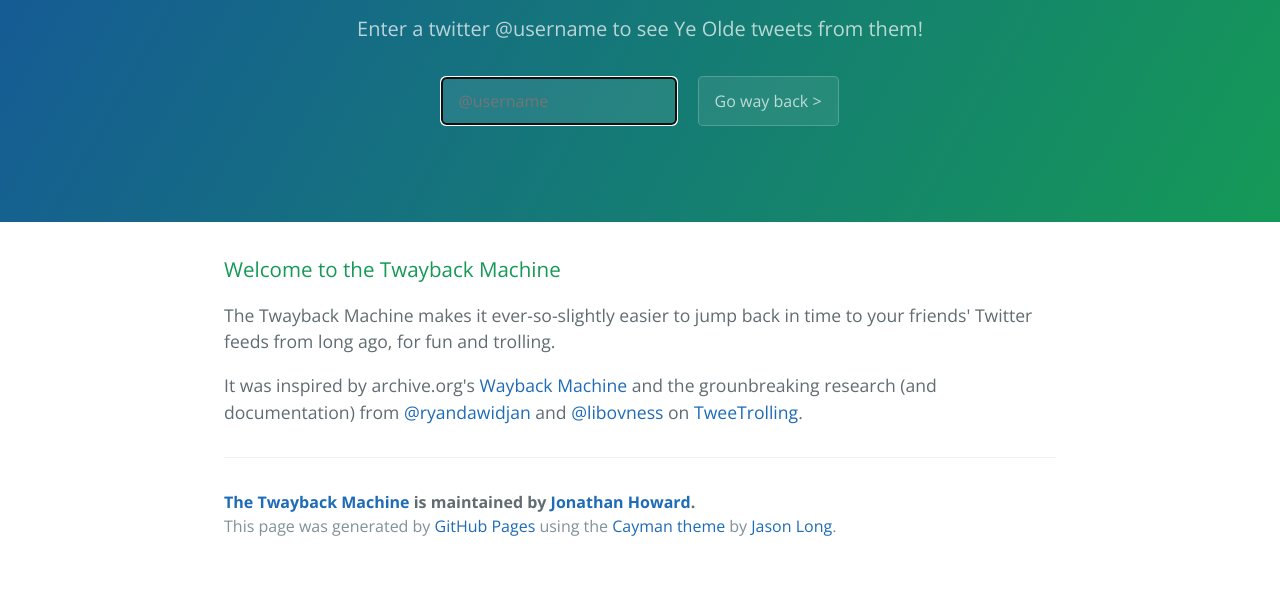
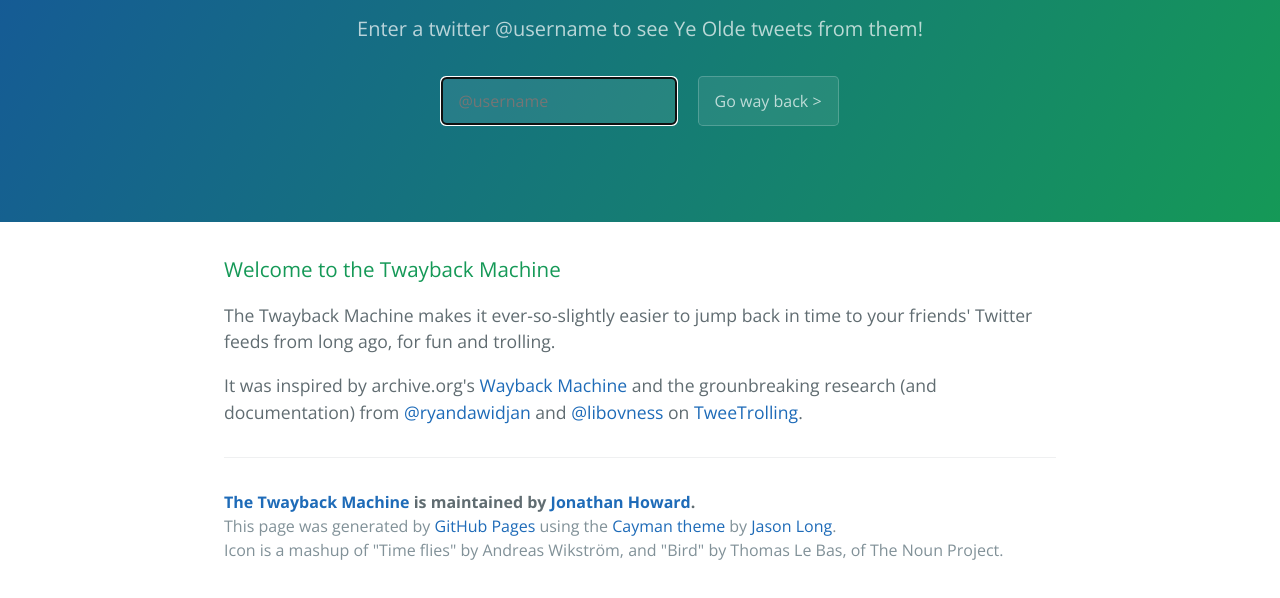
Before and after one commit to staringispolite/twayback-machine, a plain HTML site: page index.html in a window 1280 px wide. Shown: the part 166-764 px from the top of the page. Drawn offline with nearby package versions, Linux system fonts and the light colour scheme.

Commit message:
shoutout to Noun Project influence

```diff
--- a/index.html
+++ b/index.html
@@ -38,6 +38,8 @@
       is maintained by <a href="https://twitter.com/staringispolite">Jonathan Howard</a>.</span>
 
       <span class="site-footer-credits">This page was generated by <a href="https://pages.github.com">GitHub Pages</a> using the <a href="https://github.com/jasonlong/cayman-theme">Cayman theme</a> by <a href="https://twitter.com/jasonlong">Jason Long</a>.</span>
+      <br/>
+      <span class="site-footer-credits">Icon is a mashup of "Time flies" by Andreas Wikström, and "Bird" by Thomas Le Bas, of The Noun Project.</span>
     </footer>
 
   </section>
```
